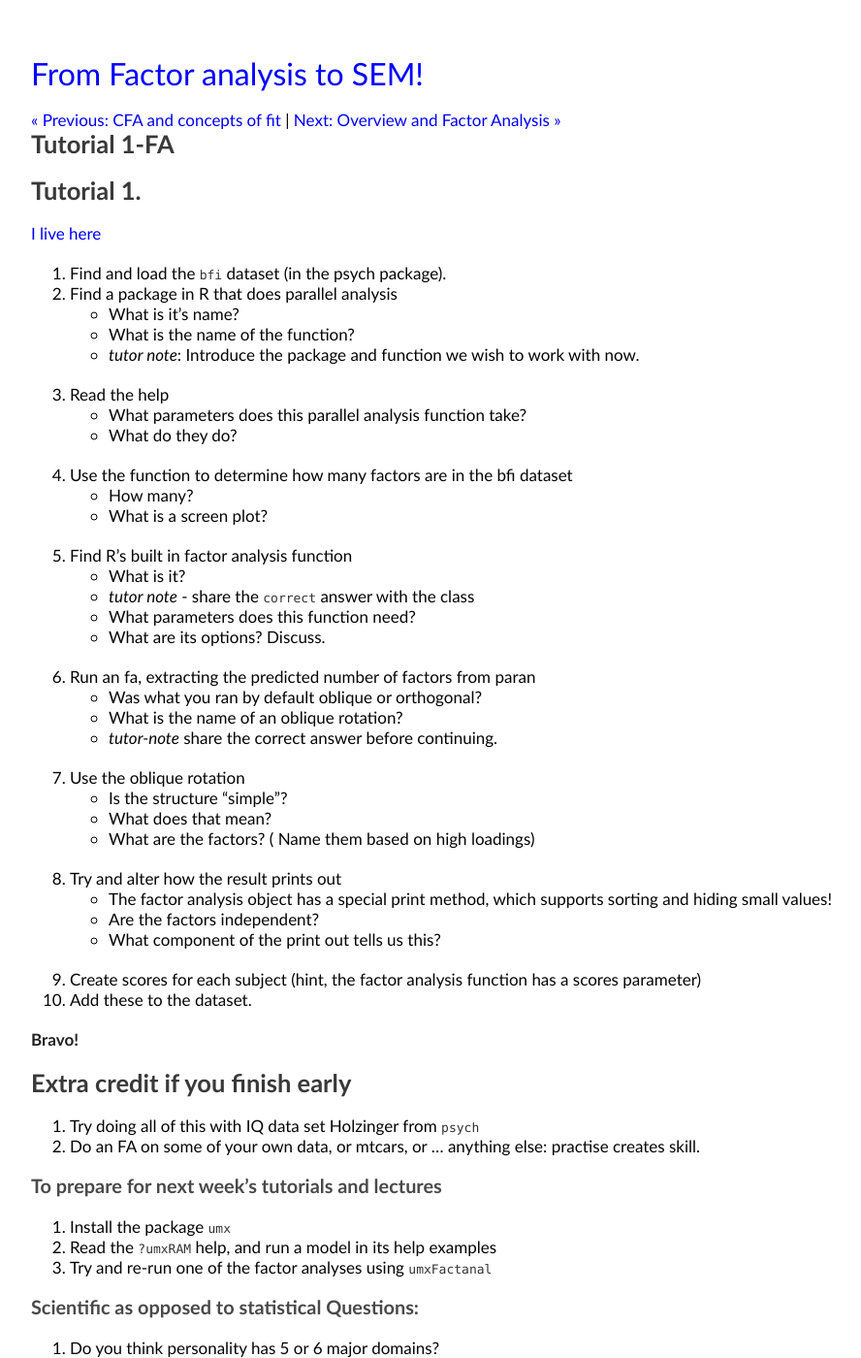
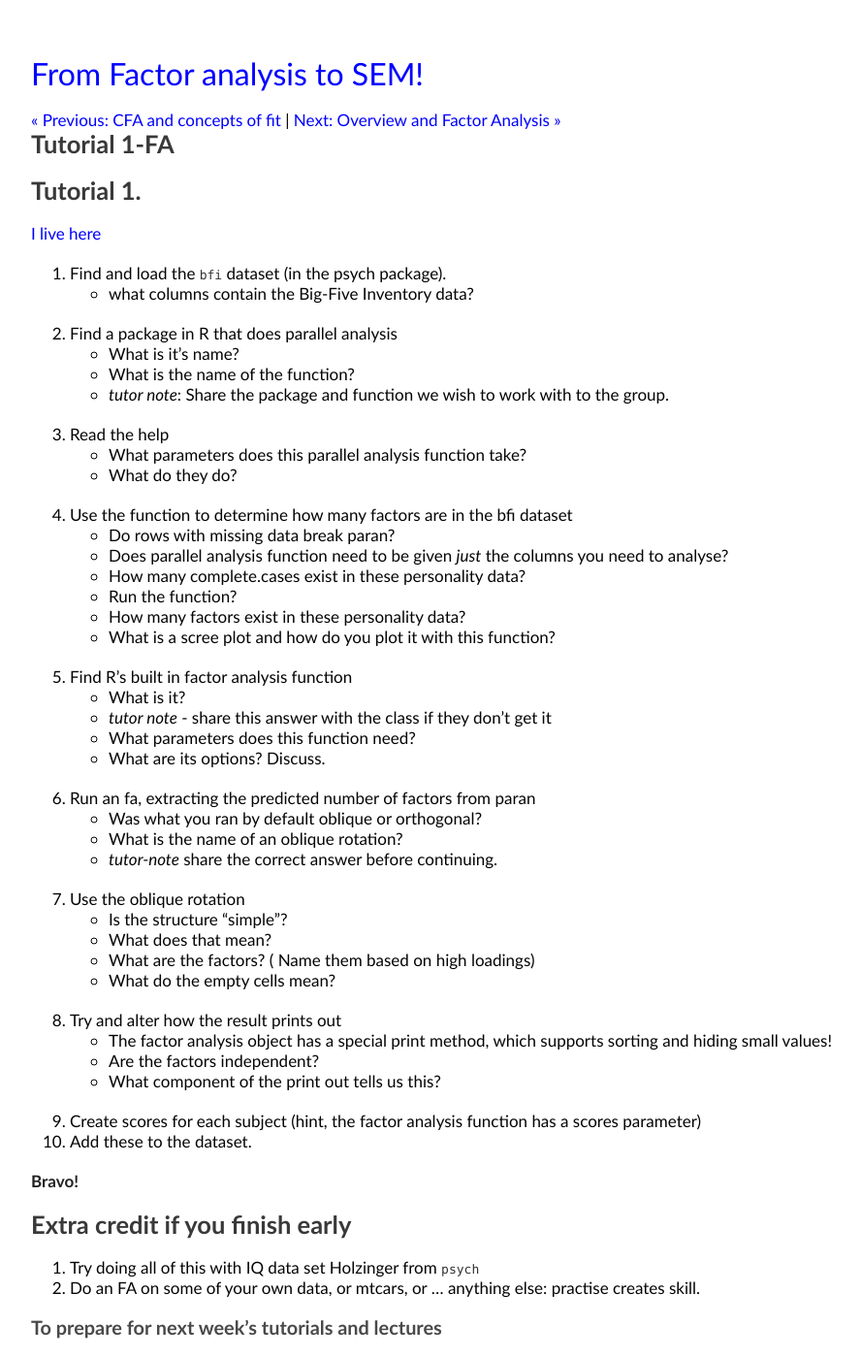
Before and after one commit to tbates/Multivariate-Stats-Course, a Jekyll site: the page built from _posts/2020-01-02-FA_tutorial.markdown, in a window 1280 px wide and 1400 px high. Shown: the whole window at 97% size, without its empty margins (26-914 px from the left). Built offline with Jekyll 4.4.1, drawn with Linux system fonts in a browser that asks for light colours; some of the changed text lies outside the part shown.

Commit message:
no message

```diff
--- a/_posts/2020-01-02-FA_tutorial.markdown
+++ b/_posts/2020-01-02-FA_tutorial.markdown
@@ -9,35 +9,63 @@ categories: intro
 [I live here](http://tbates.github.io/Multivariate-Stats-Course)
 
 1. Find and load the `bfi` dataset (in the psych package).
+	<!--library(psych) # bfi is autoloaded-->
+	* what columns contain the Big-Five Inventory data?
+	<!-- 1:25 called A1-5 C1-5 etc.-->
 2. Find a package in R that does parallel analysis
 	* What is it's name?
+	<!--paran -->
 	* What is the name of the function?
-	* *tutor note*: Introduce the package and function we wish to work with now.
+	<!--paran -->
+	* *tutor note*: Share the package and function we wish to work with to the group.
 3. Read the help
 	* What parameters does this parallel analysis function take?
 	* What do they do?
 4. Use the function to determine how many factors are in the bfi dataset
-	* How many?
-	* What is a screen plot?
+	* Do rows with missing data break paran?
+	<!--Yes -->
+	* Does parallel analysis function need to be given *just* the columns you need to analyse?
+	<!--Yes -->
+	* How many complete.cases exist in these personality data?
+	<!-- sum(complete.cases(bfi)) = 2236 -->
+	<!-- df = bfi[complete.cases(bfi), 1:25] -->
+	* Run the function?
+	<!-- paran::paran(df) -->
+	* How many factors exist in these personality data?
+	<!--5 -->
+	* What is a scree plot and how do you plot it with this function?
+	<!-- paran::paran(df, graph= TRUE) -->
 5. Find R's built in factor analysis function
 	* What is it?
-	* *tutor note* - share the `correct` answer with the class
+	<!-- factanal -->
+	* *tutor note* - share this answer with the class if they don't get it
 	* What parameters does this function need?
+	<!--data and factors at a minimum -->
 	* What are its options? Discuss.
 6. Run an fa, extracting the predicted number of factors from paran
+	<!-- factOut = factanal(df, factors = 5) -->
 	* Was what you ran by default oblique or orthogonal?
+	<!--orthogonal -->
 	* What is the name of an oblique rotation?
+	<!-- let me google that for you -->
 	* *tutor-note* share the correct answer before continuing.
 7. Use the oblique rotation
+	<!-- factOut = factanal(df, factors = 5, rotation= "") -->
 	* Is the structure "simple"?
 	* What does that mean?
 	* What are the factors? ( Name them based on high loadings)
+	<!-- look at high-loadings on the print out -->
+	* What do the empty cells mean?
+	<!-- print out hides small values -->
 10. Try and alter how the result prints out
 	* The factor analysis object has a special print method, which supports sorting and hiding small values!
+	<!-- print(factOut, cutoff = .3, sort = TRUE) -->
 	* Are the factors independent?
 	* What component of the print out tells us this?
 12. Create scores for each subject (hint, the factor analysis function has a scores parameter)
+	<!-- factOut = factanal(df, factors = 5, scores = "Bartlett", data = df, na.action = na.exclude) -->
 13. Add these to the dataset.
+	<!-- df$f1= factOut$scores[,"Factor1"] -->
 
 **Bravo!**
 
@@ -47,11 +75,11 @@ categories: intro
 
 ### To prepare for next week's tutorials and lectures
 1. Install the package `umx`
-2. Read the `?umxRAM` help, and run a model in its help examples
-3. Try and re-run one of the factor analyses using `umxFactanal`
+2. Read the `?umxRAM` help, and run one model from its help examples
+3. Advanced credit: Try and re-run one of the factor analyses using `umxFactanal`
 
 ### Scientific as opposed to statistical Questions:
 1. Do you think personality has 5 or 6 major domains?
-2. Is the test good?
+2. Is the BFI data good?
 3. What would happen to the parallel analysis if we sampled facets better?
 4. What could go wrong if the data have a hierarchical structure like we know personality does?
```
